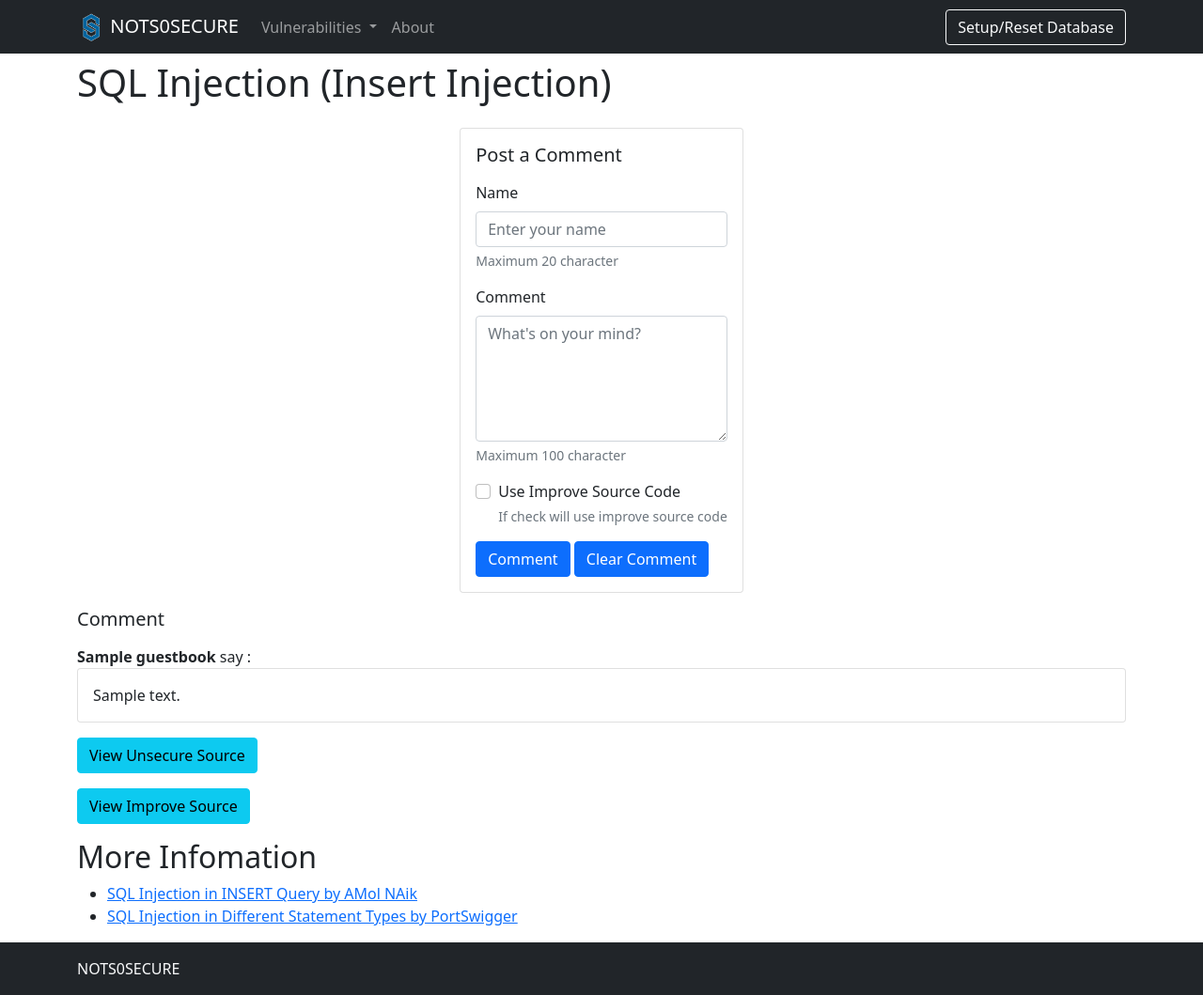
After one commit to patarawatnil/nots0secure, a PHP site: page /vulnerabilities/sqli_insert_injection in a window 1280 px wide. The commit adds this page. Shown: the whole page at 94% size. Run offline with PHP 8.4, Linux system fonts and the light colour scheme; tables that the repository leaves empty or names only in its code hold one stand-in row (values such as "Sample post"); some libraries are stand-ins or nearby versions.

Commit message:
Add sqli insert

```diff
--- a/static/layouts/header.php
+++ b/static/layouts/header.php
@@ -50,6 +50,8 @@ $TO_ROOT = constant("WEB_PAGE_TO_ROOT");
                             <li><a class="dropdown-item" href="<?php echo $TO_ROOT ?>vulnerabilities/sqli_blind">SQL Injection (Blind)</a></li>
                             <!-- SQL Injection (Bypass Authentication) -->
                             <li><a class="dropdown-item" href="<?php echo $TO_ROOT ?>vulnerabilities/sqli_bypass_authentication">SQL Injection (Bypass Authentication)</a></li>
+                            <!-- SQL Injection (Insert Injection) -->
+                            <li><a class="dropdown-item" href="<?php echo $TO_ROOT ?>vulnerabilities/sqli_insert_injection">SQL Injection (Insert Injection)</a></li>
                             <!-- Brute Force -->
                             <li><a class="dropdown-item" href="<?php echo $TO_ROOT ?>vulnerabilities/brute_force">Brute Force</a></li>
                             <!-- Cross Site Request Forgery (CSRF) -->
--- /dev/null
+++ b/vulnerabilities/sqli_insert_injection/index.php
@@ -0,0 +1,177 @@
+<?php
+
+// Define WEB_PAGE_TO_ROOT
+define('WEB_PAGE_TO_ROOT', '../../');
+// set Title
+$title = "SQL Injection (Insert Injection) - NOTS0SECURE";
+// Include Header
+include(WEB_PAGE_TO_ROOT . 'static/layouts/header.php');
+
+?>
+
+
+<div class="container">
+    <h1>SQL Injection (Insert Injection)</h1>
+
+    <!-- Card to contain form -->
+    <div class="d-flex justify-content-center align-items-center">
+        <div class="card mt-3">
+            <div class="card-body">
+                <!-- Form will submit to same page-->
+                <form method="post" name="comment">
+                    <h5 class="card-title">Post a Comment</h5>
+                    <!-- Enter name -->
+                    <div class="mt-3">
+                        <label for="txtName" class="form-label">Name</label>
+                        <input type="text" class="form-control" id="txtName" name="txtName" placeholder="Enter your name" maxlength="20" required>
+                        <div id="namehelp" class="form-text">Maximum 20 character</div>
+                    </div>
+                    <!-- Enter comment -->
+                    <div class="mt-3">
+                        <label for="txtComment" class="form-label">Comment</label>
+                        <textarea class="form-control" id="txtComment" name="txtComment" rows="5" placeholder="What's on your mind?" maxlength="100" required></textarea>
+                        <div id="namehelp" class="form-text">Maximum 100 character</div>
+                    </div>
+                    <!-- Use Improve -->
+                    <div class="form-check mt-3">
+                        <input class="form-check-input" type="checkbox" value="useimprove" id="useimprove" name="useimprove">
+                        <label class="form-check-label" for="useimprove">
+                            Use Improve Source Code
+                        </label>
+                        <div id="useimprovehelp" class="form-text">If check will use improve source code</div>
+                    </div>
+                    <!-- Submit -->
+                    <div class="mt-3">
+                        <input type="submit" name="btnComment" value='Comment' class="btn btn-primary">
+                        <input type="reset" value='Clear Comment' class="btn btn-primary">
+                    </div>
+                </form>
+            </div>
+        </div>
+    </div>
+    <!-- End of Form -->
+
+    <!-- Use Unsecure-->
+    <?php if (!isset($_POST['useimprove'])) {
+        //Include Unsecure Code
+        include('source/low.php');
+    } ?>
+    <!-- End of Unsecure-->
+
+    <!--Use Improve -->
+    <?php if (isset($_POST['useimprove'])) {
+        //Include Improve Code
+        include('source/improve.php');
+    } ?>
+    <!--End of Improve-->
+
+    <!-- View Comment -->
+    <div class="mt-3">
+        <h5>Comment</h5>
+        <?php
+
+        if (!isset($_POST['btnComment'])) {
+            include(WEB_PAGE_TO_ROOT . 'static/database-config.inc.php');
+            $dbservername = DB_HOST;
+            $dbusername = DB_USERNAME;
+            $dbpassword = DB_PASSWORD;
+            $dbname = DB_NAME;
+        }
+
+        try {
+            // make connection
+            $conn = new PDO("mysql:host=$dbservername;dbname=$dbname", $dbusername, $dbpassword);
+            // set the PDO error mode to exception
+            $conn->setAttribute(PDO::ATTR_ERRMODE, PDO::ERRMODE_EXCEPTION);
+
+            // select from guestbook
+            $sql = "SELECT name, comment FROM guestbook;";
+            $stmt = $conn->prepare($sql);
+            $stmt->execute();
+            while ($row = $stmt->fetch()) {
+                if (isset($_POST['useimprove'])) {
+                    $name    = htmlspecialchars($row[0]);
+                    $comment = htmlspecialchars($row[1]);
+                } else {
+                    $name    = $row[0];
+                    $comment = $row[1];
+                }
+        ?>
+                <div class="mt-3"><span class="fw-bold"><?php echo $name; ?></span> say :</div>
+                <div class="card">
+                    <div class="card-body">
+                        <div><?php echo $comment; ?></div>
+                    </div>
+                </div>
+        <?php
+            }
+        } catch (PDOException $e) {
+            echo "Error : " . $e->getMessage();
+        }
+        ?>
+    </div>
+    <!-- End of View Comment -->
+
+    <!--View Source-->
+    <div class="mt-3">
+        <button class="btn btn-info" type="button" data-bs-toggle="collapse" data-bs-target="#viewsource" aria-expanded="false" aria-controls="viewsource">
+            View Unsecure Source
+        </button>
+    </div>
+    <div class="collapse" id="viewsource">
+        <div class="mt-3 text-wrap">
+            <div class="card card-body">
+                <h3>Unsecure SQL Injection Source</h3>
+                <code><?php
+                        $source_code = file_get_contents('./source/low.php');
+                        $source_code = str_replace(array('$html .='), array('echo'), $source_code);
+                        $source_code = highlight_string($source_code, true);
+
+                        echo $source_code;
+
+                        ?></code>
+            </div>
+        </div>
+    </div>
+    <!--End of View Source-->
+
+    <!--View Improve Source-->
+    <div class="mt-3">
+        <button class="btn btn-info" type="button" data-bs-toggle="collapse" data-bs-target="#viewimprovesource" aria-expanded="false" aria-controls="viewimprovesource">
+            View Improve Source
+        </button>
+    </div>
+    <div class="collapse" id="viewimprovesource">
+        <div class="mt-3 text-wrap">
+            <div class="card card-body">
+                <h3>Improve SQL Injection Source</h3>
+                <code><?php
+                        $source_code = file_get_contents('./source/improve.php');
+                        $source_code = str_replace(array('$html .='), array('echo'), $source_code);
+                        $source_code = highlight_string($source_code, true);
+
+                        echo $source_code;
+
+                        ?></code>
+            </div>
+        </div>
+    </div>
+    <!--End of View Improve Source-->
+
+    <!-- More Info -->
+    <div class="mt-3">
+        <h2>More Infomation</h2>
+        <ul>
+            <li><a href="http://amolnaik4.blogspot.com/2012/02/sql-injection-in-insert-query.html" target="_blank">SQL Injection in INSERT Query by AMol NAik</a></li>
+            <li><a href="https://portswigger.net/support/sql-injection-in-different-statement-types" target="_blank">SQL Injection in Different Statement Types by  PortSwigger</a></li>
+        </ul>
+    </div>
+
+</div>
+
+<?php
+
+// Include Footer
+include(WEB_PAGE_TO_ROOT . 'static/layouts/footer.php');
+
+?>
--- /dev/null
+++ b/vulnerabilities/sqli_insert_injection/source/improve.php
@@ -0,0 +1,52 @@
+<?php
+
+if (isset($_POST['btnComment'])) {
+
+    // Get input
+    $message = trim($_POST['txtComment']);
+    $name    = trim($_POST['txtName']);
+
+    // Sanitize message input
+    $message = stripslashes($message);
+    $message = htmlspecialchars($message);
+
+    // Sanitize name input
+    $name = stripslashes($name);
+    $name = htmlspecialchars($name);
+
+    // Get Database config
+    include(WEB_PAGE_TO_ROOT . 'static/database-config.inc.php');
+    $dbservername = DB_HOST;
+    $dbusername = DB_USERNAME;
+    $dbpassword = DB_PASSWORD;
+    $dbname = DB_NAME;
+
+    try {
+        // make connection
+        $conn = new PDO("mysql:host=$dbservername;dbname=$dbname", $dbusername, $dbpassword);
+        // set the PDO error mode to exception
+        $conn->setAttribute(PDO::ATTR_ERRMODE, PDO::ERRMODE_EXCEPTION);
+
+        // insert into database
+        $sql = "INSERT INTO guestbook ( comment, name ) VALUES ( :message, :name );";
+
+        // Prepare statement
+        $stmt = $conn->prepare($sql);
+
+        // Binding Parameter
+        $stmt->bindParam(':message', $message);
+        $stmt->bindParam(':name', $name);
+
+        // execute the query
+        $stmt->execute();
+
+        // Feedback for the user
+
+    } catch (PDOException $e) {
+        echo "Error : " . $e->getMessage();
+    }
+
+    $conn = null;
+}
+
+?>
--- /dev/null
+++ b/vulnerabilities/sqli_insert_injection/source/low.php
@@ -0,0 +1,48 @@
+<?php
+
+if (isset($_POST['btnComment'])) {
+
+    // Get input
+    $message = trim($_POST['txtComment']);
+    $name    = trim($_POST['txtName']);
+
+    // Sanitize message input
+    $message = stripslashes($message);
+    $message = htmlspecialchars($message);
+
+    // Sanitize name input
+    $name = stripslashes($name);
+    $name = htmlspecialchars($name);
+
+    // Get Database config
+    include(WEB_PAGE_TO_ROOT . 'static/database-config.inc.php');
+    $dbservername = DB_HOST;
+    $dbusername = DB_USERNAME;
+    $dbpassword = DB_PASSWORD;
+    $dbname = DB_NAME;
+
+    try {
+        // make connection
+        $conn = new PDO("mysql:host=$dbservername;dbname=$dbname", $dbusername, $dbpassword);
+        // set the PDO error mode to exception
+        $conn->setAttribute(PDO::ATTR_ERRMODE, PDO::ERRMODE_EXCEPTION);
+
+        // insert into database
+        $sql = "INSERT INTO guestbook ( name, comment) VALUES ( '$name, '$message' );";
+
+        // Prepare statement
+        $stmt = $conn->prepare($sql);
+
+        // execute the query
+        $stmt->execute();
+
+        // Feedback for the user
+
+    } catch (PDOException $e) {
+        echo "Error : " . $e->getMessage();
+    }
+
+    $conn = null;
+}
+
+?>
```
